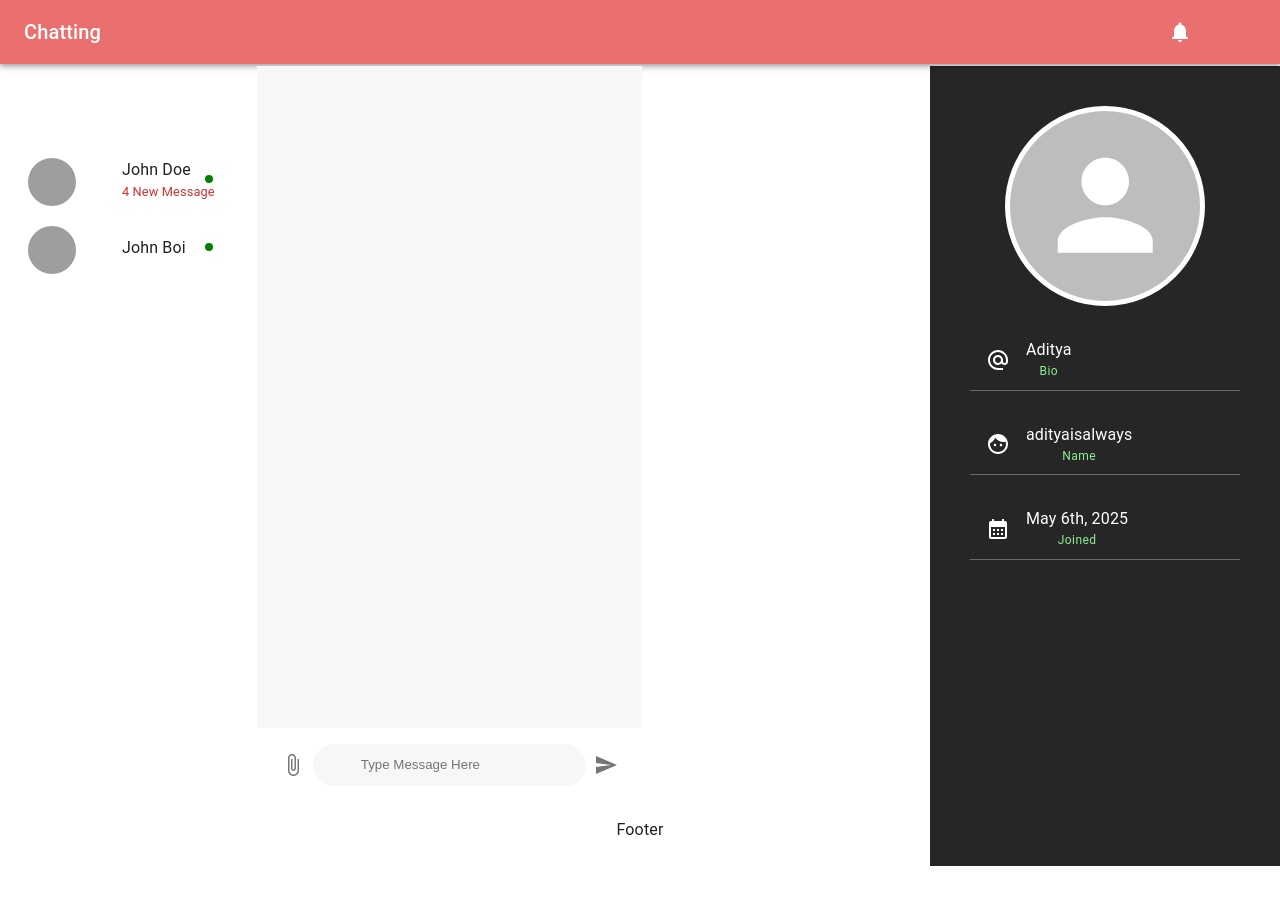
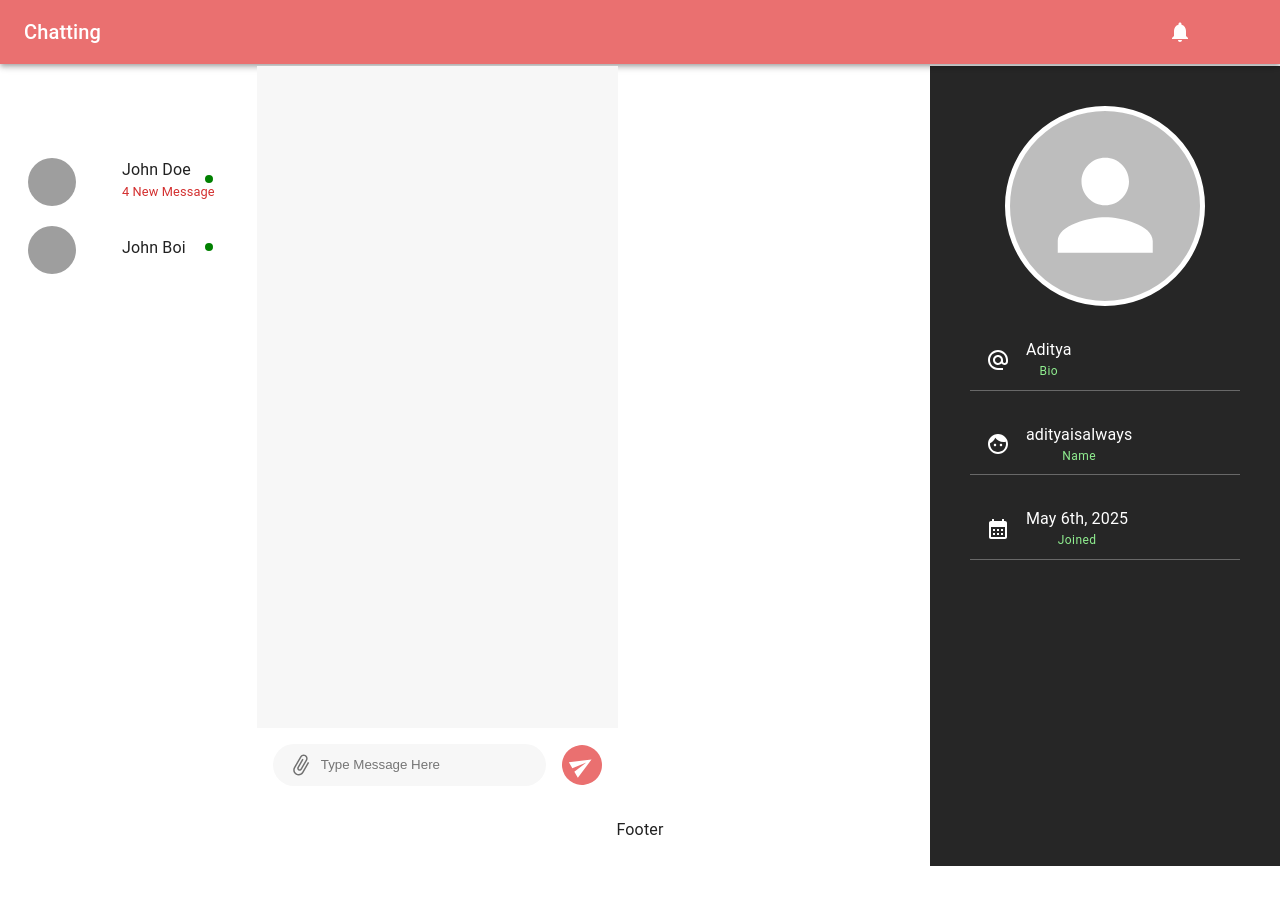
Before and after one commit to aditya1232121/Chat-App, a React (Vite) app in the folder frontend/client/: page /chat/1 in a window 1280 px wide. Shown: the top 904 px of the page. Built offline with nearby package versions, Linux system fonts and the light colour scheme; grey boxes are pictures that could not be loaded; some icons are missing.

Commit message:
initial commit

```diff
--- a/frontend/client/src/pages/Chat.jsx
+++ b/frontend/client/src/pages/Chat.jsx
@@ -1,7 +1,7 @@
 import React, { Fragment, useRef } from "react";
 import Applayout from "../components/layout/Applayout";
 import { IconButton, Stack } from "@mui/material";
-import { grayColor } from "../constants/color";
+import { grayColor  , orange} from "../constants/color";
 import { AttachFile, Send } from "@mui/icons-material";
 import { InputBox } from "../components/styles/StyledComponents";
 
@@ -37,18 +37,34 @@ export default function Chat() {
               onSubmit={submitHandler}
             >
               <Stack
-              width={"100%"}
+                width={"100%"}
                 direction={"row"}
                 height={"100%"}
                 padding={"1rem"}
                 alignItems={"center"}
                 position={"relative"}
               >
-                <IconButton>
+                <IconButton
+                  sx={{
+                    position: "absolute",
+                    left: "1.5rem",
+                    rotate: "30deg",
+                  }}
+                >
                   <AttachFile />
                 </IconButton>
                 <InputBox placeholder="Type Message Here" />
-                <IconButton>
+                <IconButton  type="submit"
+            sx={{
+              rotate: "-30deg",
+              bgcolor: orange,
+              color: "white",
+              marginLeft: "1rem",
+              padding: "0.5rem",
+              "&:hover": {
+                bgcolor: "error.dark",
+              },
+            }}>
                   <Send />
                 </IconButton>
               </Stack>
```
